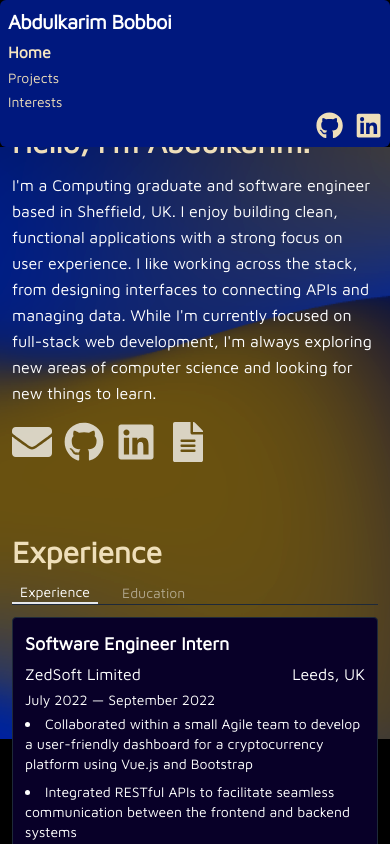
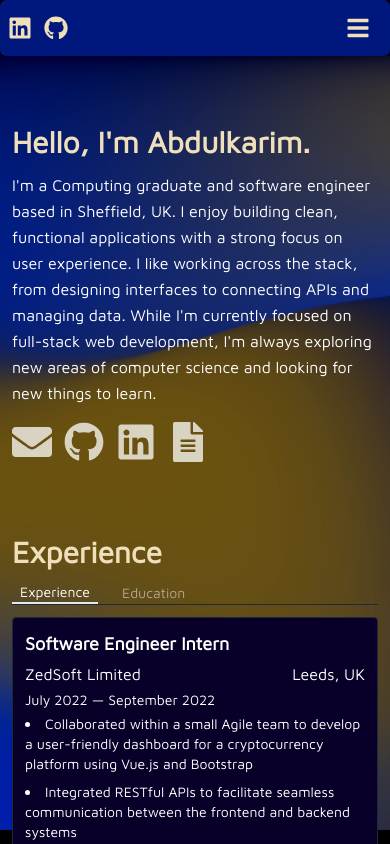
Before and after one commit to karimbobboi/portfolio, a Next.js app: page / in a window 390 px wide. Shown: the top 844 px of the page. Built offline with nearby package versions, Linux system fonts and the light colour scheme.

Commit message:
add responsive nav bar

```diff
--- a/src/app/components/NavBar.tsx
+++ b/src/app/components/NavBar.tsx
@@ -1,10 +1,12 @@
 import { useRouter, usePathname } from "next/navigation";
-import { FaGithub, FaLinkedin } from "react-icons/fa";
+import { FaGithub, FaLinkedin, FaBars, FaTimes } from "react-icons/fa";
 import Link from "next/link";
+import { useState } from "react";
 
 export default function NavBar(){
     const router = useRouter();
     const pathname = usePathname();
+    const [barOpen, setBarOpen] = useState(false);
 
     const pages = [
         {name: 'Home', path: '/'},
@@ -15,44 +17,61 @@ export default function NavBar(){
     return(
         <nav className="border-none bg-black fixed top-0 z-50 w-full">
             <div className="bg-[#00187e] relative z-10 flex items-center justify-between flex-wrap backdrop-blur-sm p-2 rounded-md">
-                <div className="flex items-center flex-shrink-0 text-white mr-6">
-                    <span className="font-semibold text-xl tracking-tight">Abdulkarim Bobboi</span>
+                <div className="hidden sm:flex items-center flex-shrink-0 text-white mr-6">
+                    <span className="font-semibold text-lg md:text-xl tracking-tight">Abdulkarim Bobboi</span>
                 </div>
-                <div className="w-full h-full block flex-grow lg:flex lg:items-center lg:w-auto">
-                    <div className="lg:flex-grow">
-                        <>
-                        {pages && pages.map((page, i) => (
-                            <a
-                                key={i}
-                                className={
-                                    `block cursor-pointer lg:inline-block mt-1 mr-4 ${pathname === page.path
+
+                <div className="flex items-center gap-3 sm:ml-auto">
+                    <Link
+                        href="https://www.linkedin.com/in/abdulkarim-bobboi-6b041a224/"
+                        target="_blank"
+                        className="text-[#efdfba] hover:text-white transition-colors"
+                    >
+                        <FaLinkedin className="text-[1.5rem]" />
+                    </Link>
+
+                    <Link
+                        href="https://github.com/karimbobboi"
+                        target="_blank"
+                        className="text-[#efdfba] hover:text-white transition-colors"
+                    >
+                        <FaGithub className="text-[1.5rem]" />
+                    </Link>
+                </div>
+
+                {/* Menu Button */}
+                <div className="block lg:hidden">
+                    <button
+                        onClick={() => setBarOpen(!barOpen)}
+                        className="flex items-center px-3 py-2 text-[#efdfba] hover:text-white"
+                    >
+                        {barOpen ? <FaTimes size={24} /> : <FaBars size={24} />}
+                    </button>
+                </div>
+
+                <div className={`
+                    w-full lg:flex lg:items-center lg:w-auto transition-all duration-300 ease-in-out
+                    ${barOpen ? 'block' : 'hidden'}
+                `}>
+                    <div className="lg:flex-grow flex flex-col lg:flex-row">
+                        {pages.map((page, i) => (
+                            <a  key={i}
+                                className={`
+                                    block py-2 lg:py-0 lg:inline-block lg:mt-0 mr-4
+                                    ${pathname === page.path
                                         ? 'text-[#f5e5c0] font-semibold text-md'
-                                    : 'text-[#efdfba] hover:text-white text-sm'}`
-                            }
+                                        : 'text-[#efdfba] hover:text-white text-sm'}
+                                `}
                                 onClick={() => {
                                     if(!router)
                                         return;
-                                router.push(page.path)
+                                    router.push(page.path);
+                                    setBarOpen(false);
                                 }}
                             >
                                 {page.name}
                             </a>
                         ))}
-
-                        <Link
-                            href="https://www.linkedin.com/in/abdulkarim-bobboi-6b041a224/" target="_blank"
-                            className="float-end block cursor-pointer lg:inline-block lg:mt-0 text-[#efdfba] hover:text-white"
-                        >
-                            <FaLinkedin className="text-[1.7rem]" />
-                        </Link>
-
-                        <Link
-                            href="https://github.com/karimbobboi" target="_blank"
-                            className="float-end block cursor-pointer lg:inline-block lg:mt-0 text-[#efdfba] mr-3 hover:text-white"
-                        >
-                            <FaGithub className="text-[1.7rem]" />
-                        </Link>
-                        </>
                     </div>
                 </div>
             </div>
```
Lines whose indentation alone changed are shown as unchanged.
